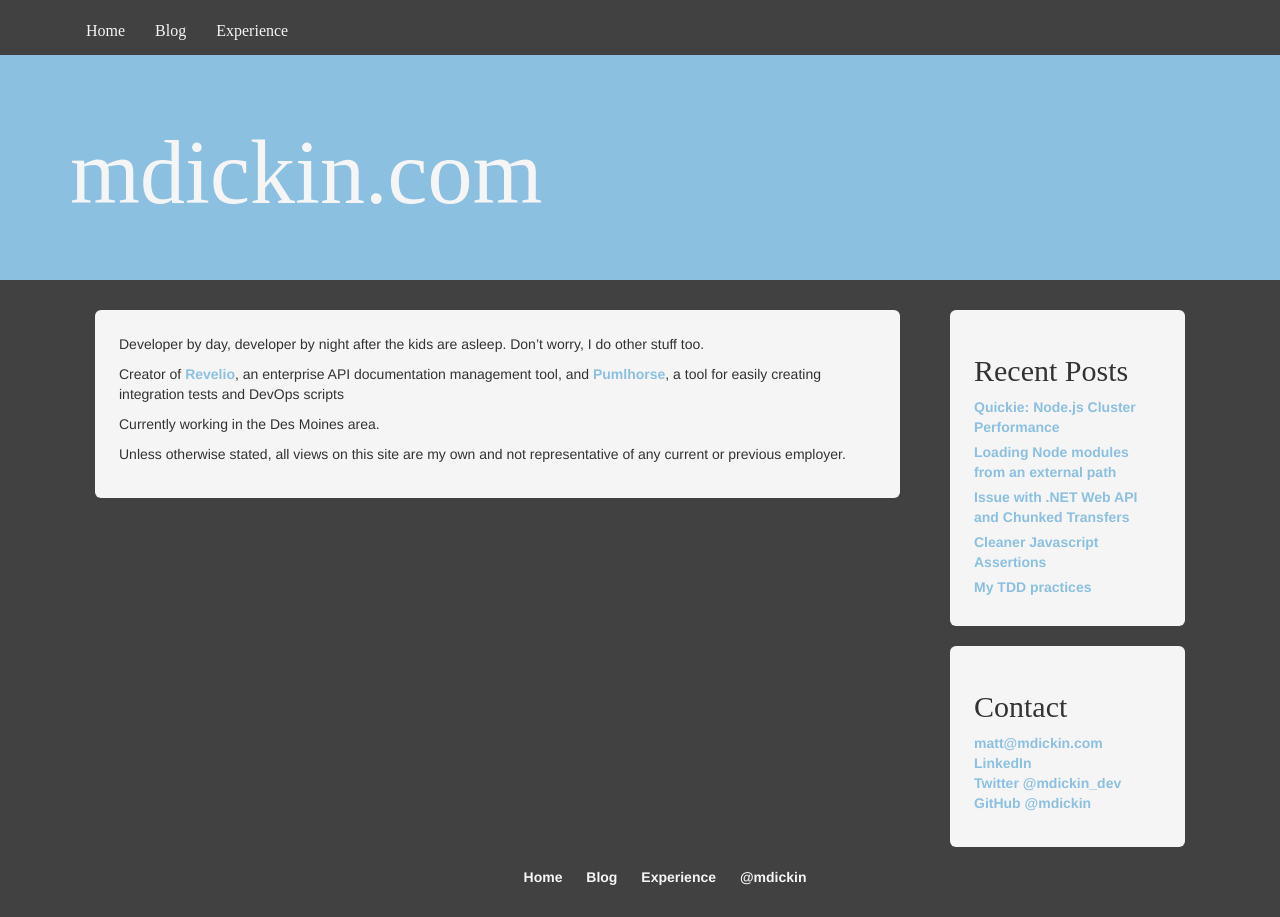
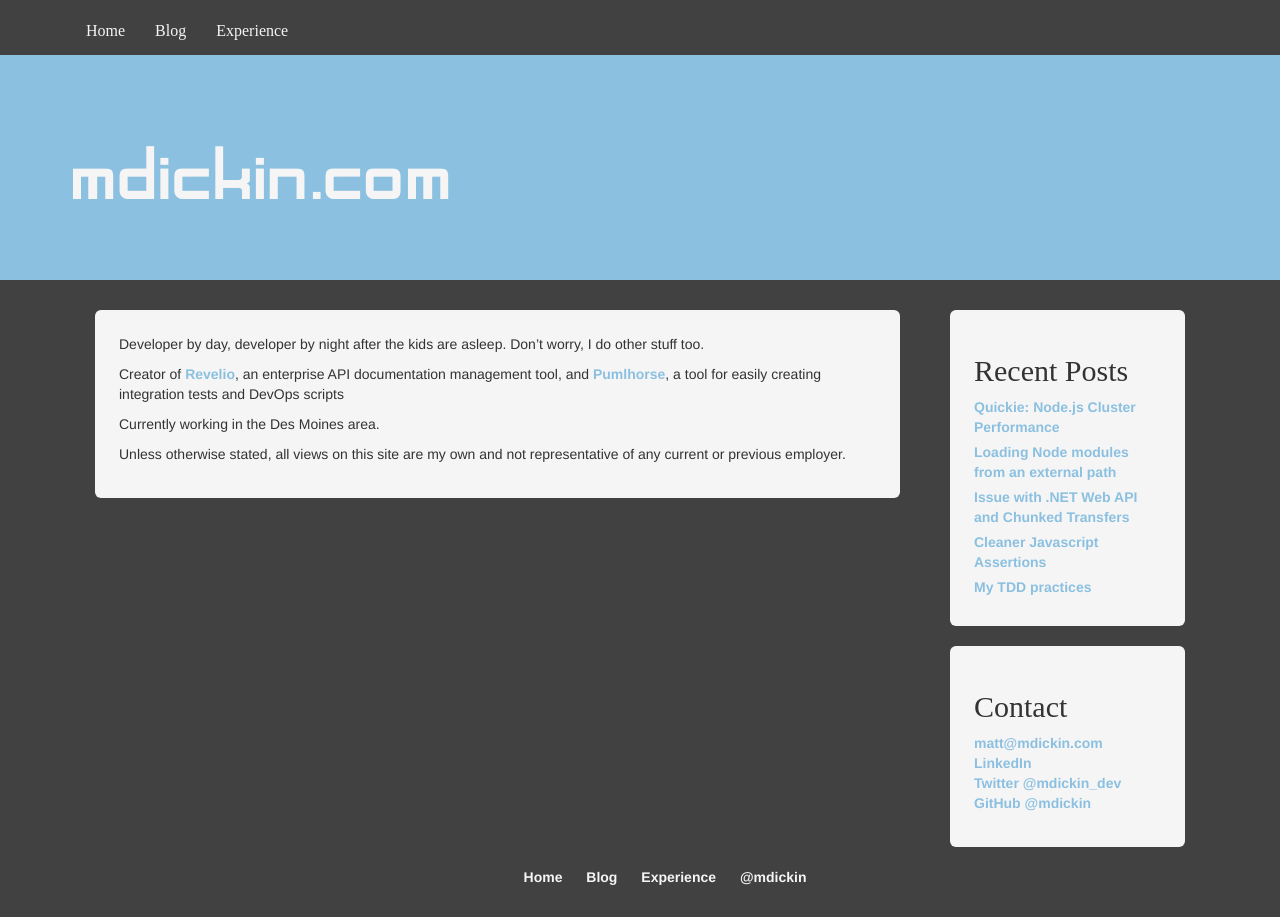
Before and after one commit to mdickin/mdickin.github.io, a Jekyll site: the page built from index.md, in a window 1280 px wide. Built offline with Jekyll 4.4.1, drawn with Linux system fonts in a browser that asks for light colours; nearby versions of some CDN libraries.

Commit message:
Added Revelio font

```diff
--- a/css/site.css
+++ b/css/site.css
@@ -1,3 +1,5 @@
+@font-face{font-family:revelio;src:url(../fonts/SHOOVN__.TTF)}
+
 .navbar {
 	margin-bottom: 0;
 	border-bottom-width: 0;
```
Also changed, not shown: fonts/SHOOVN__.TTF (added).
